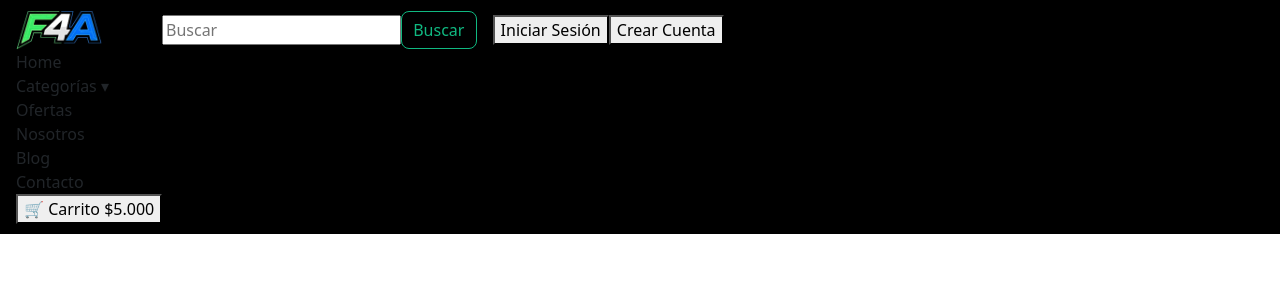
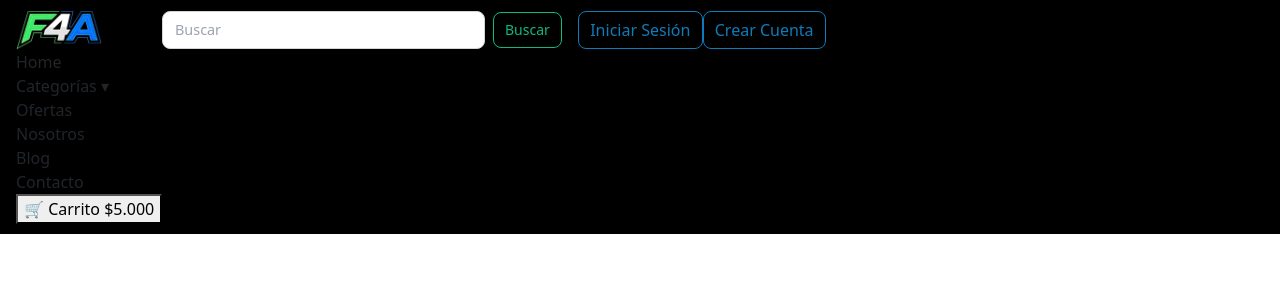
Before and after one commit to GKapppaa/F4A_V2, a React (Vite) app: page / in a window 1280 px wide. Shown: the top 300 px of the page. Built offline with nearby package versions, Linux system fonts and the light colour scheme.

Commit message:
Cambios menores
cambios de css boton

```diff
--- a/src/components/organisms/Header.jsx
+++ b/src/components/organisms/Header.jsx
@@ -2,6 +2,7 @@
 import React from 'react';
 import Logo from '../atoms/Logo';
 import '../../styles/organisms/Header.css';
+import SearchBar from '../molecules/SearchBar';
 
 export const Header = () => {
   return (
@@ -12,16 +13,7 @@ export const Header = () => {
           <Logo />
         </div>
 
-        <form className="header-search" onSubmit={(e) => e.preventDefault()}>
-          <input
-            type="text"
-            placeholder="Buscar"
-            className="search-input"
-          />
-          <button type="submit" className="btn-search">
-            Buscar
-          </button>
-        </form>
+        <SearchBar/>
 
         <div className="header-auth">
           <button className="btn-login">Iniciar Sesión</button>
--- a/src/styles/atoms/Boton.css
+++ b/src/styles/atoms/Boton.css
@@ -39,3 +39,29 @@
   color: #9ca3af;
   cursor: not-allowed;
 }
+
+.btn-login{
+  background-color: transparent;
+  color: #107bb9;
+  border: 1px solid #107bb9;
+  border-radius: 8px;
+  padding: 0.40rem 0.70rem;
+}
+
+.btn-login:hover {
+  background-color: #107bb9;
+  color: #ffffff;
+}
+
+.btn-register{
+  background-color: transparent;
+  color: #107bb9;
+  border: 1px solid #107bb9;
+  border-radius: 8px;
+  padding: 0.40rem 0.70rem;
+}
+
+.btn-register:hover {
+  background-color: #107bb9;
+  color: #ffffff;
+}
--- a/src/styles/atoms/Input.css
+++ b/src/styles/atoms/Input.css
@@ -15,7 +15,7 @@
 /* Cuando se hace clic o escribe */
 .atom-input:focus {
   border-color: #10b981; /* Verde matching con el botón Buscar */
-  box-shadow: 0 0 0 2px rgba(16, 185, 129, 0.15);
+  box-shadow: 0 0 0 2px rgba(16, 185, 129, 0.541);
 }
 
 /* Estilo para el placeholder */
--- a/src/styles/molecules/SearchBar.css
+++ b/src/styles/molecules/SearchBar.css
@@ -3,7 +3,7 @@
 .molecule-searchbar {
   display: flex;
   align-items: center;
-  gap: 0.5rem; /* Ajusta este valor (8px) para más o menos separación */
+  gap: 0.5rem;
   width: 100%;
   max-width: 400px;
 }
```
